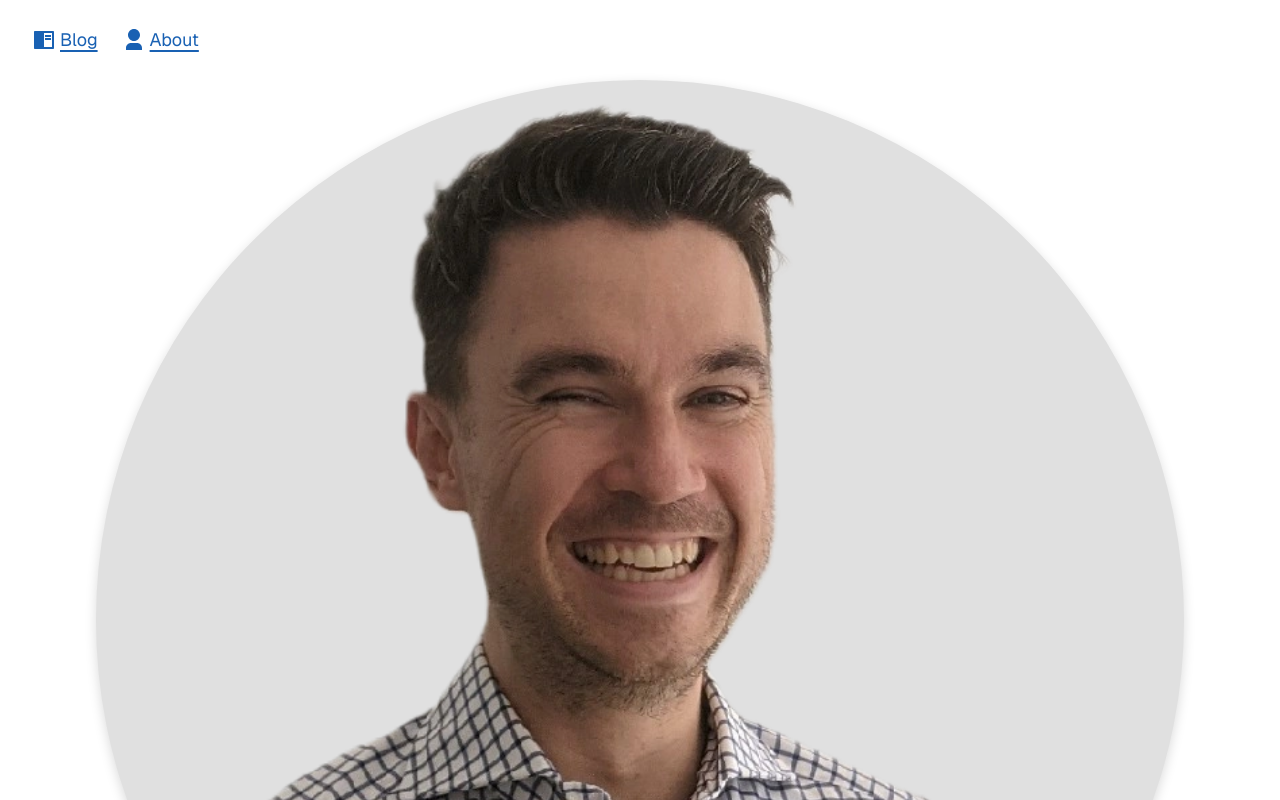
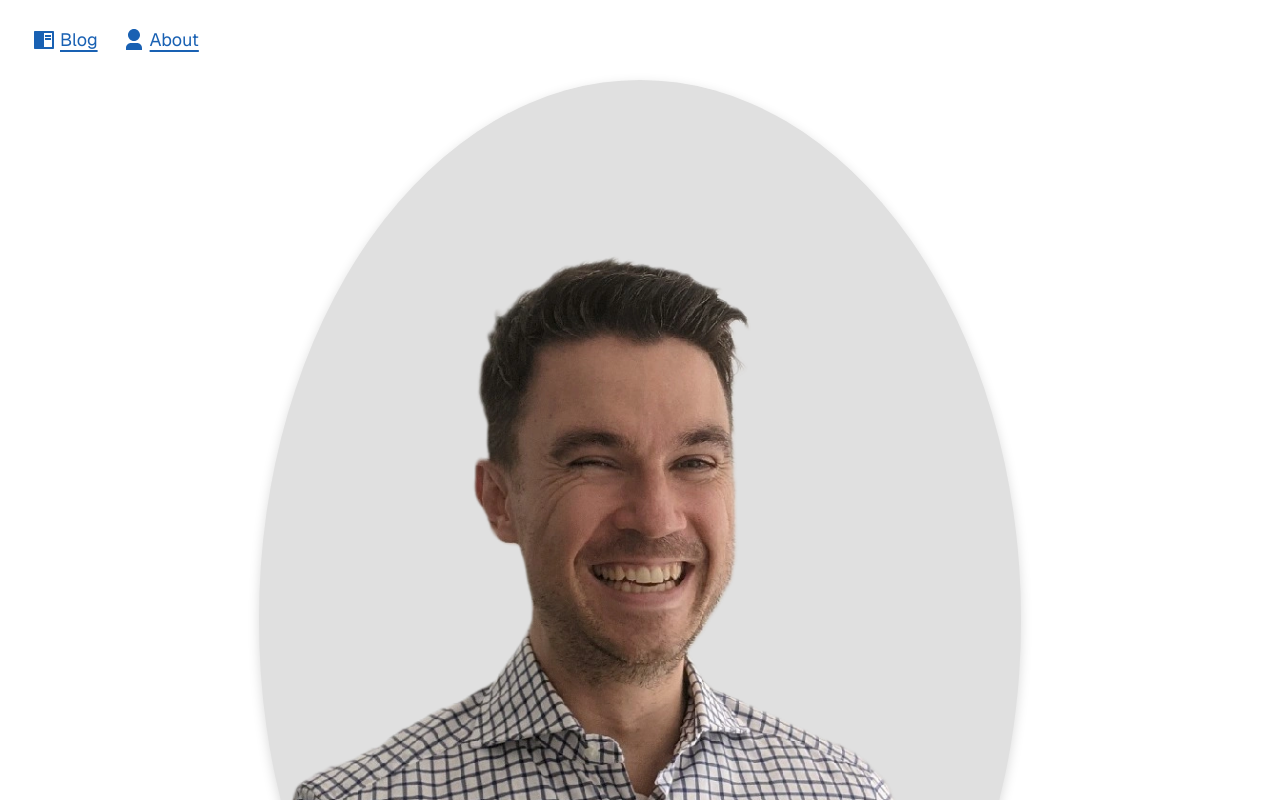
Before and after one commit to codercarl1243/react_components_system, a Next.js app: page / in a window 1280 px wide. Shown: the top 800 px of the page. Built offline with nearby package versions, Linux system fonts and the light colour scheme; a web font is replaced by a local one.

Commit message:
UPDATE adjust layout max-width to improve responsiveness and tie to max character count

```diff
--- a/app/styles/layout/wrapper.css
+++ b/app/styles/layout/wrapper.css
@@ -1,6 +1,6 @@
   .layout-wrapper {
     --layout-min-width: var(--bp-xs);
-    --layout-max-width: var(--bp-xl);
+    --layout-max-width: 80ch;
     --layout-padding: clamp(0.25rem, 1vw, 1.5rem);
     --layout-bleed: clamp(0.25rem, 1.5vw, 3rem);
 
```
